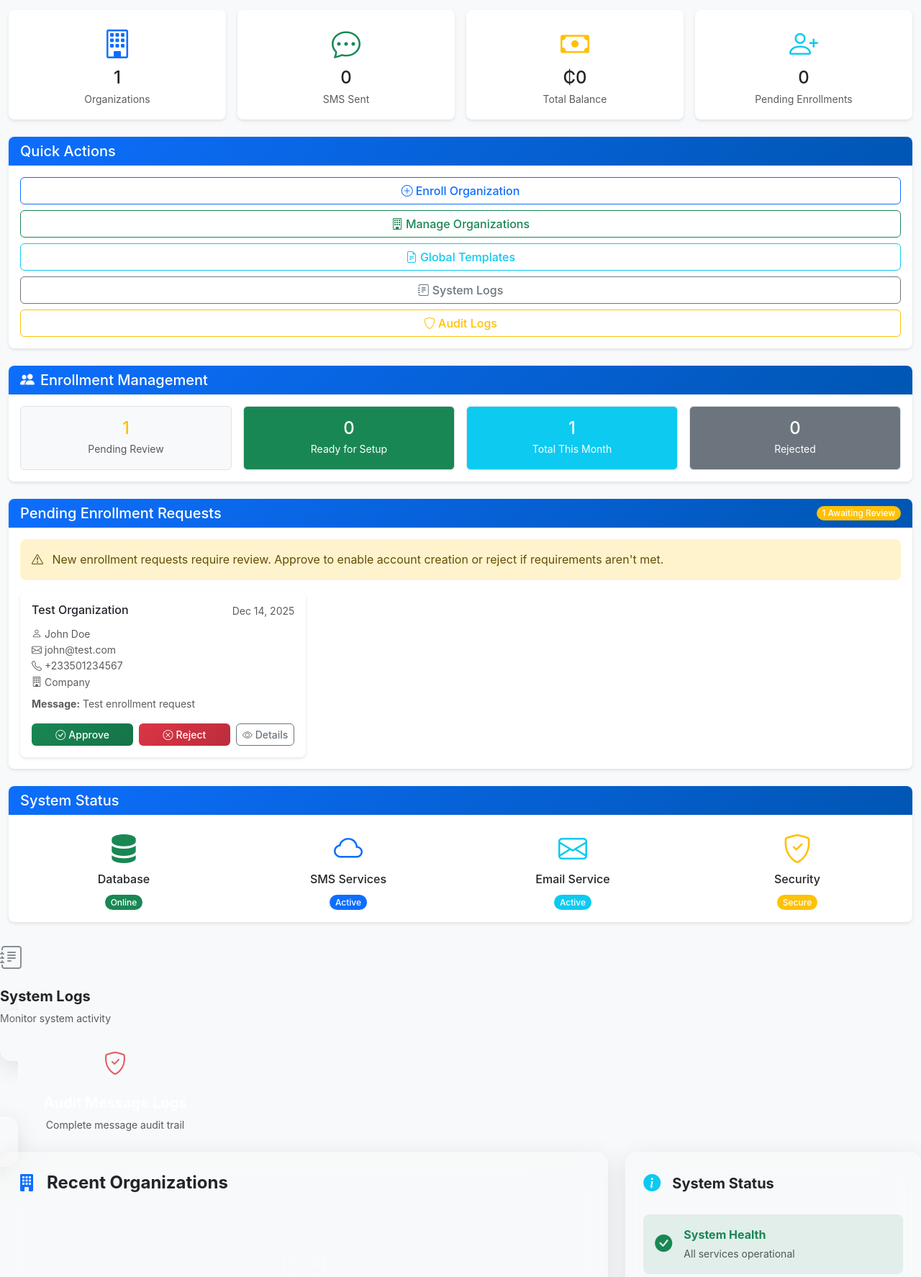
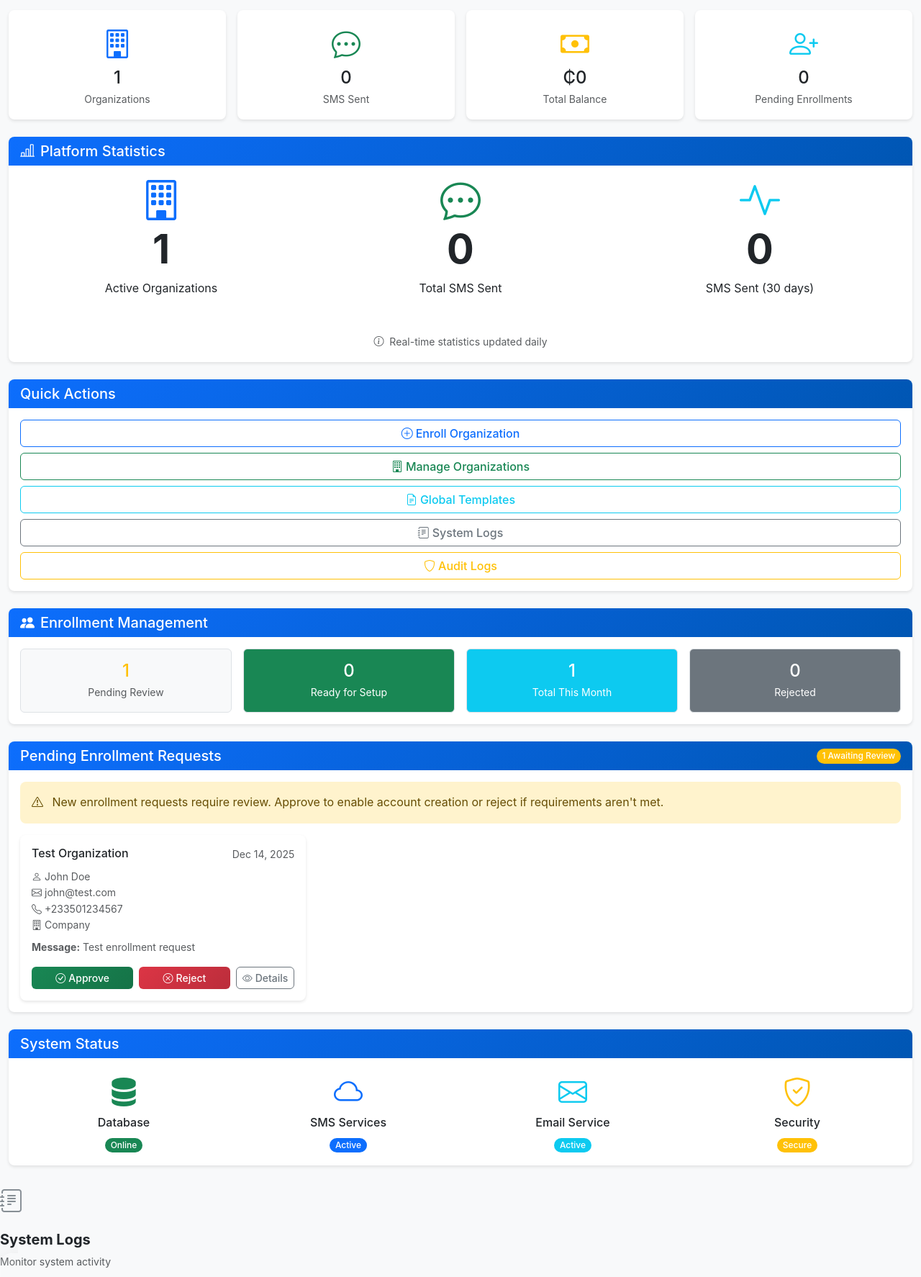
Before and after one commit to Cedcast/CedCast-app, a Django app: page /dashboard/ in a window 1280 px wide. Shown: the part 212-1986 px from the top of the page at 72% size. Run offline with Django 5.2, Linux system fonts and the light colour scheme; a user stored in the database is signed in; data comes from the database, SQL or seed files in the repository; data that the repository does not hold is empty; some libraries are stand-ins or nearby versions.

Commit message:
Move Platform Statistics section from homepage to superadmin dashboard

```diff
--- a/core/templates/super_admin_dashboard.html
+++ b/core/templates/super_admin_dashboard.html
@@ -89,6 +89,52 @@
                     <i class="bi bi-person-plus text-info fs-1 mb-2"></i>
                     <h3 class="h4 mb-1">{{ pending_enrollments|length }}</h3>
                     <p class="text-muted small mb-0">Pending Enrollments</p>
+                </div>
+            </div>
+        </div>
+    </div>
+
+    <!-- Platform Statistics Section -->
+    <div class="row mb-4">
+        <div class="col-12">
+            <div class="card">
+                <div class="card-header bg-primary text-white">
+                    <h5 class="mb-0">
+                        <i class="bi bi-bar-chart-line me-2"></i>Platform Statistics
+                    </h5>
+                </div>
+                <div class="card-body">
+                    <div class="row text-center">
+                        <div class="col-md-4 mb-4">
+                            <div class="stat-card">
+                                <i class="bi bi-building display-4 mb-3 text-primary"></i>
+                                <h2 class="display-4 fw-bold">{{ total_orgs|default:0 }}</h2>
+                                <p class="mb-0">Active Organizations</p>
+                            </div>
+                        </div>
+                        <div class="col-md-4 mb-4">
+                            <div class="stat-card">
+                                <i class="bi bi-chat-dots display-4 mb-3 text-success"></i>
+                                <h2 class="display-4 fw-bold">{{ total_sms_sent_all|default:0|format_number }}</h2>
+                                <p class="mb-0">Total SMS Sent</p>
+                            </div>
+                        </div>
+                        <div class="col-md-4 mb-4">
+                            <div class="stat-card">
+                                <i class="bi bi-activity display-4 mb-3 text-info"></i>
+                                <h2 class="display-4 fw-bold">{{ recent_sms|default:0|format_number }}</h2>
+                                <p class="mb-0">SMS Sent (30 days)</p>
+                            </div>
+                        </div>
+                    </div>
+                    <div class="text-center mt-4">
+                        <p class="mb-0">
+                            <small class="text-muted">
+                                <i class="bi bi-info-circle me-1"></i>
+                                Real-time statistics updated daily
+                            </small>
+                        </p>
+                    </div>
                 </div>
             </div>
         </div>
```
Also changed, not shown: core/templates/home.html (+0 -38 lines).
